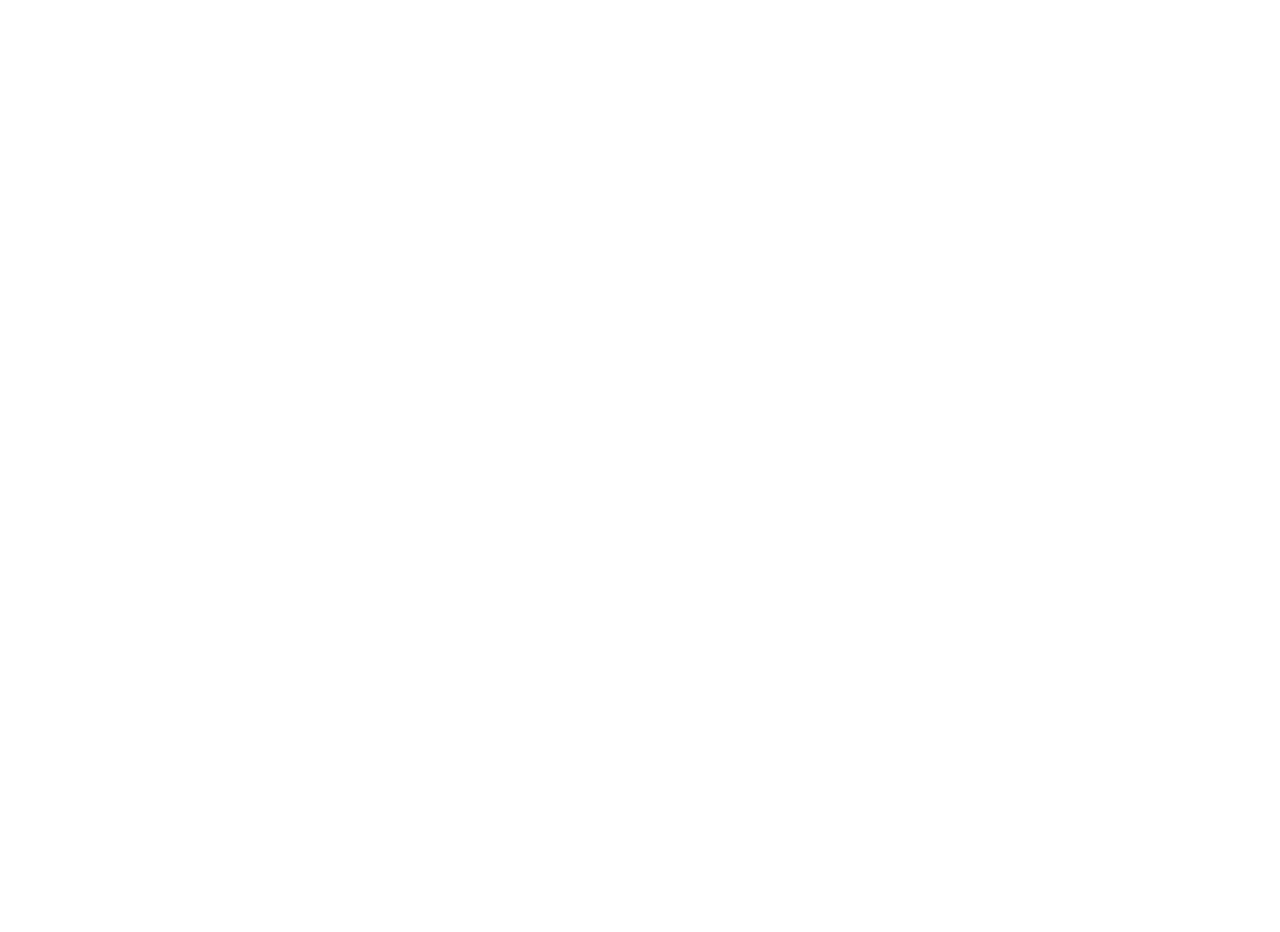
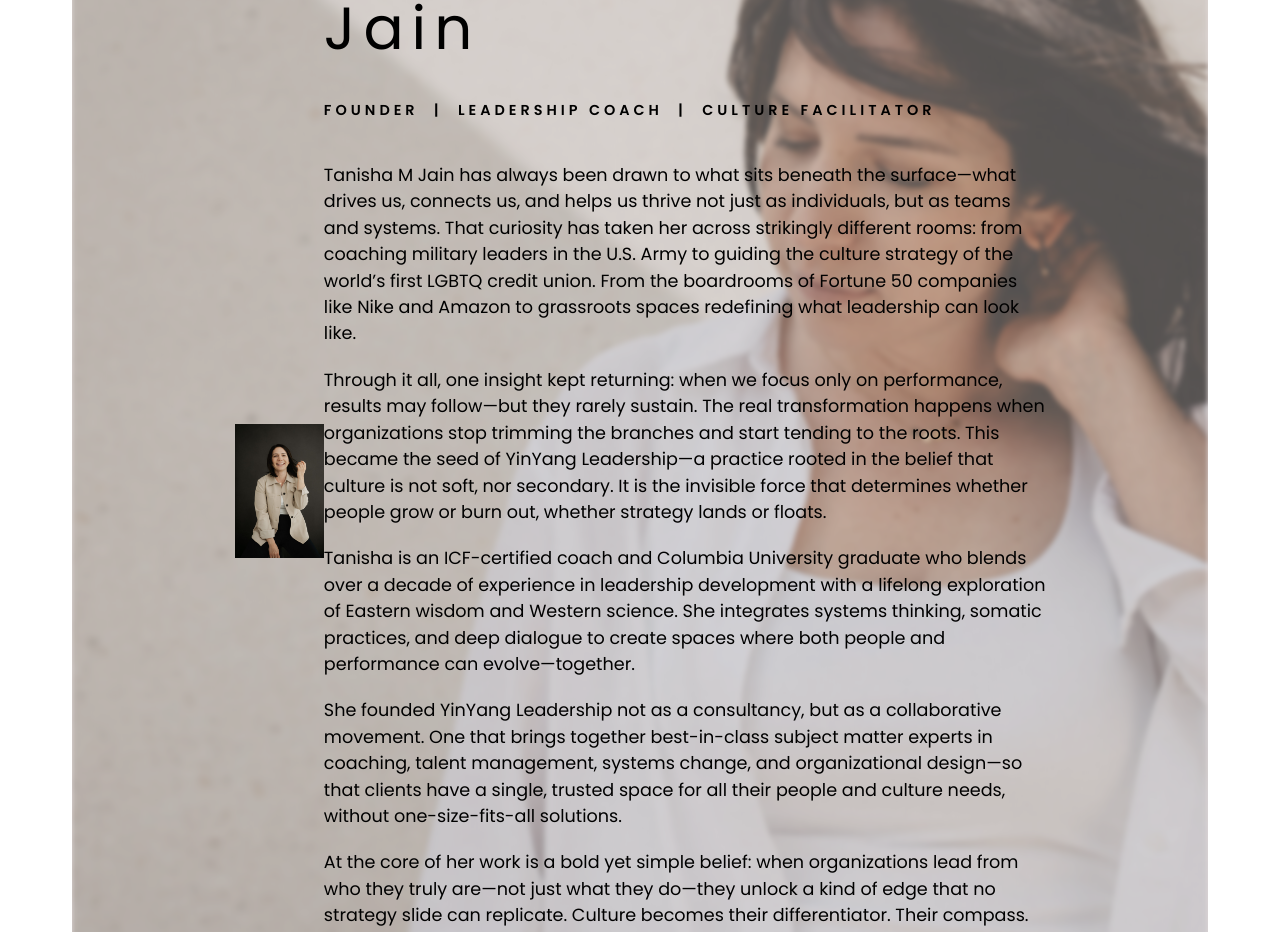
Before and after one commit to Shaimaa01/yinyang-leadership-website, a React (Vite) app: page / in a window 1280 px wide. Shown: the part 2835-3767 px from the top of the page. Before the commit the page ends 2592 px from the top, so only its background shows below. Built offline with nearby package versions, Linux system fonts and the light colour scheme.

Commit message:
feat: Implement static Founder section

```diff
--- a/src/App.jsx
+++ b/src/App.jsx
@@ -3,6 +3,7 @@ import { Header } from './components/Header';
 import { Hero } from './components/Hero';
 import { About } from './components/About';
 import { Stats } from './components/Stats';
+import {Founder} from './components/Founder';
 
 function App() {
   return (
@@ -12,6 +13,7 @@ function App() {
       <Hero />
       <About />
       <Stats />
+      <Founder/>
     </div>
   );
 }
--- /dev/null
+++ b/src/components/Founder.jsx
@@ -0,0 +1,88 @@
+import founderPortrait from "../assets/founder-portrait.jpg";
+import founderBg from "../assets/founder-bg.jpg";
+
+export const Founder = () => {
+  return (
+    <section className="mt-[50px] mx-[72px] min-h-[1320px] relative bg-Red87 px-[162.5px]  py-24 sm:py-32 overflow-hidden">
+      <img
+        src={founderBg}
+        alt=""
+        className="absolute inset-0 h-full w-full object-cover opacity-63  blur-[2.8px] z-0"
+      />
+
+      <div className=" relative z-10 h-full flex justify-between items-center">
+
+        <div className="flex justify-center lg:justify-end">
+          <img
+            src={founderPortrait}
+            alt="Tanisha M Jain"
+            className="w-[522px] h-auto"
+          />
+        </div>
+
+
+        <div className=" max-w-[741.6px] font-Poppins text-black">
+          <h2 className=" text-[59.53px] leading-[62px] tracking-[8px] text-black">
+            Meet Tanisha M Jain
+          </h2>
+          <p className="my-[44.5px] font-semibold uppercase text-[14.4px] leading-[14.4px] tracking-[4px] ">
+            Founder <span className="mx-2">|</span> Leadership Coach{" "}
+            <span className="mx-2">|</span> Culture Facilitator
+          </p>
+
+          <div className="text-[17.6px] leading-[26.4px] flex flex-col gap-[20px] ">
+            <p>
+              Tanisha M Jain has always been drawn to what sits beneath the
+              surface—what drives us, connects us, and helps us thrive not just
+              as individuals, but as teams and systems. That curiosity has taken
+              her across strikingly different rooms: from coaching military
+              leaders in the U.S. Army to guiding the culture strategy of the
+              world’s first LGBTQ credit union. From the boardrooms of Fortune
+              50 companies like Nike and Amazon to grassroots spaces redefining
+              what leadership can look like.
+            </p>
+            <p>
+              Through it all, one insight kept returning: when we focus only on
+              performance, results may follow—but they rarely sustain. The real
+              transformation happens when organizations stop trimming the
+              branches and start tending to the roots. This became the seed of
+              YinYang Leadership—a practice rooted in the belief that culture is
+              not soft, nor secondary. It is the invisible force that determines
+              whether people grow or burn out, whether strategy lands or floats.
+            </p>
+            <p>
+              Tanisha is an ICF-certified coach and Columbia University graduate
+              who blends over a decade of experience in leadership development
+              with a lifelong exploration of Eastern wisdom and Western science.
+              She integrates systems thinking, somatic practices, and deep
+              dialogue to create spaces where both people and performance can
+              evolve—together.
+            </p>
+            <p>
+              She founded YinYang Leadership not as a consultancy, but as a
+              collaborative movement. One that brings together best-in-class
+              subject matter experts in coaching, talent management, systems
+              change, and organizational design—so that clients have a single,
+              trusted space for all their people and culture needs, without
+              one-size-fits-all solutions.
+            </p>
+            <p>
+              At the core of her work is a bold yet simple belief: when
+              organizations lead from who they truly are—not just what they
+              do—they unlock a kind of edge that no strategy slide can
+              replicate. Culture becomes their differentiator. Their compass.
+              And their most human advantage.
+            </p>
+          </div>
+
+          <a
+            href="#"
+            className="w-[402px] h-[52px] mt-10 flex justify-center items-center border-2 border-black font-OpenSans  font-semibold uppercase text-[14.4px] leading-[14.4px] tracking-[5px] text-black cursor-pointer"
+          >
+            Let's connect with Tanisha
+          </a>
+        </div>
+      </div>
+    </section>
+  );
+};
--- a/src/index.css
+++ b/src/index.css
@@ -1,10 +1,11 @@
-@import url('https://fonts.googleapis.com/css2?family=Figtree:ital,wght@0,300..900;1,300..900&family=Inter:ital,opsz,wght@0,14..32,100..900;1,14..32,100..900&family=Poppins:ital,wght@0,100;0,200;0,300;0,400;0,500;0,600;0,700;0,800;0,900;1,100;1,200;1,300;1,400;1,500;1,600;1,700;1,800;1,900&display=swap');
+@import url('https://fonts.googleapis.com/css2?family=Figtree:ital,wght@0,300..900;1,300..900&family=Inter:ital,opsz,wght@0,14..32,100..900;1,14..32,100..900&family=Open+Sans:ital,wght@0,300..800;1,300..800&family=Poppins:ital,wght@0,100;0,200;0,300;0,400;0,500;0,600;0,700;0,800;0,900;1,100;1,200;1,300;1,400;1,500;1,600;1,700;1,800;1,900&display=swap');
 @import "tailwindcss";
 
 
 
 @theme {
  --color-Red44:#BC2637;
+ --color-Red87:#E2DADA;
  --color-Blue21:#2F303D;
  --color-Teal :#008080;
  --color-SkyBlue:#68A7F4;
@@ -12,4 +13,5 @@
   --font-Inter : "Inter", sans-serif;
   --font-Poppins:  "Poppins", sans-serif;
   --font-Figtree :"Figtree", sans-serif;
+  --font-OpenSans :"Open Sans", sans-serif
 }
```
Also changed, not shown: src/assets/founder-bg.jpg (added), src/assets/founder-portrait.jpg (added).
